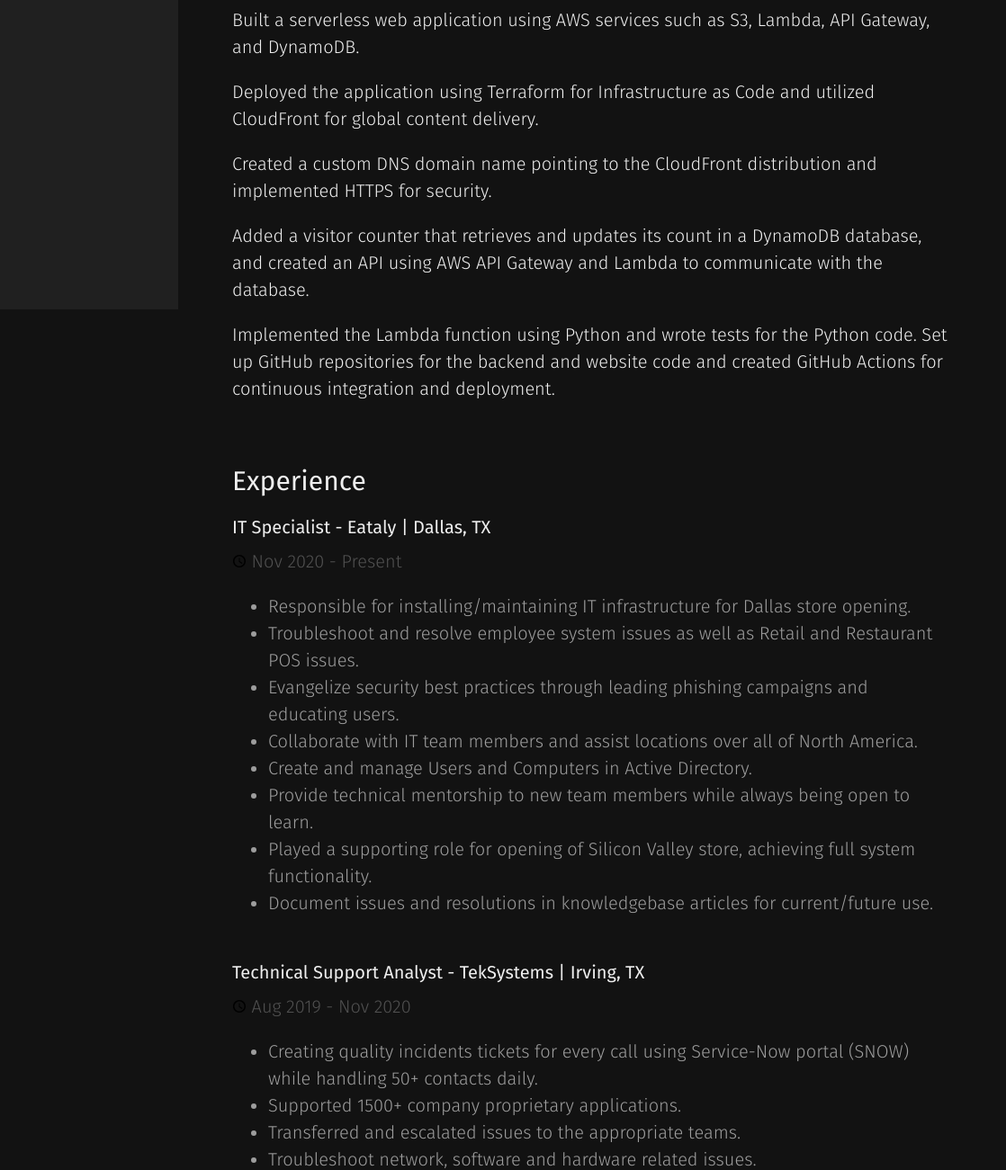
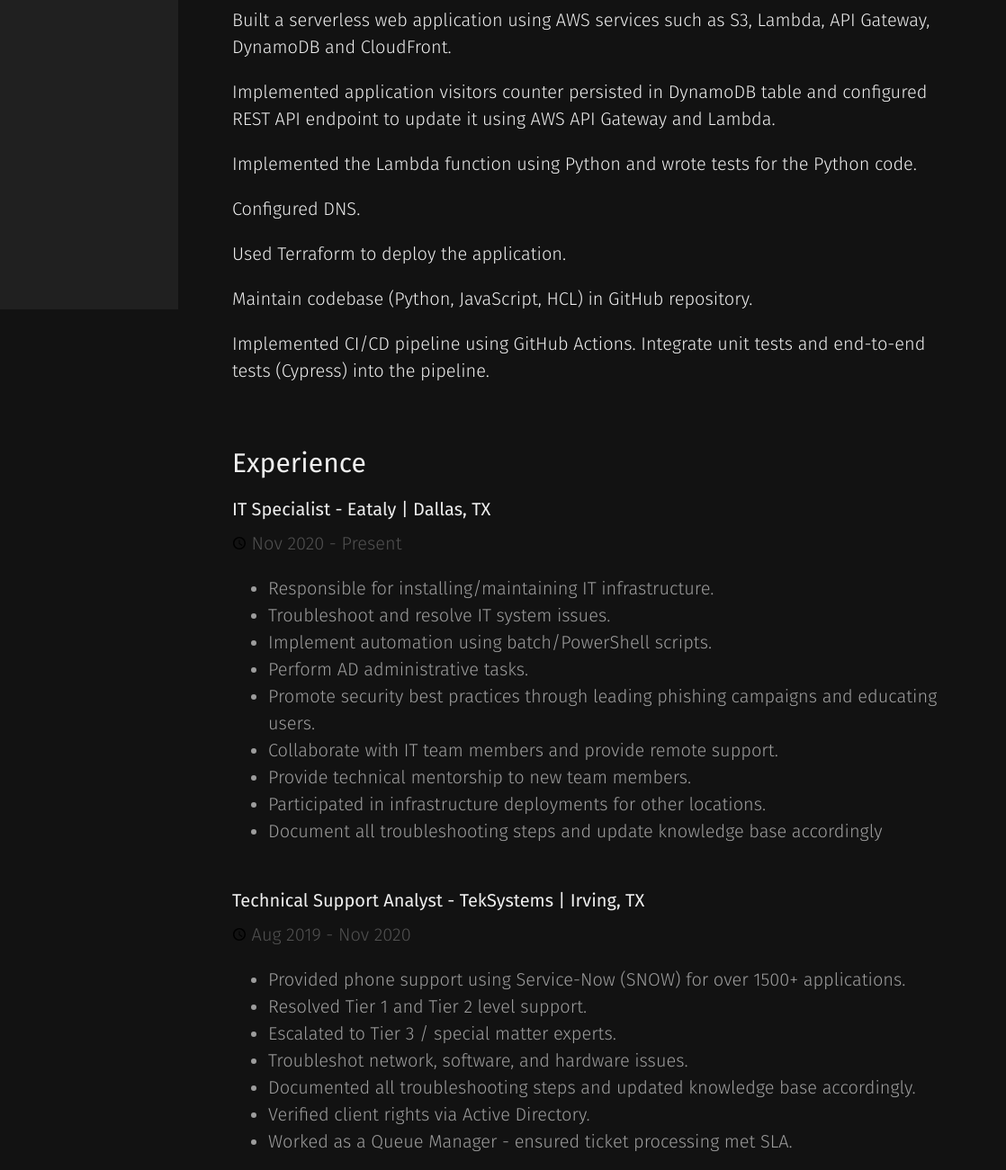
Before and after one commit to artiomkuchin/MyCloudResume-fronte, a plain HTML site: page frontend/index.html in a window 1280 px wide. Shown: the part 456-1757 px from the top of the page at 90% size, 162-1280 px from the left. Drawn offline with nearby package versions, Linux system fonts and the light colour scheme; no server answers.

Commit message:
Update index.html

```diff
--- a/frontend/index.html
+++ b/frontend/index.html
@@ -139,11 +139,13 @@
 <h5 class="list__title post__title">
         The Cloud Resume Challenge
 </h5>
-    <p>Built a serverless web application using AWS services such as S3, Lambda, API Gateway, and DynamoDB.</p>
-    <p>Deployed the application using Terraform for Infrastructure as Code and utilized CloudFront for global content delivery.
-    <p>Created a custom DNS domain name pointing to the CloudFront distribution and implemented HTTPS for security.</p>
-    <p>Added a visitor counter that retrieves and updates its count in a DynamoDB database, and created an API using AWS API Gateway and Lambda to communicate with the database.</p>
-    <p>Implemented the Lambda function using Python and wrote tests for the Python code. Set up GitHub repositories for the backend and website code and created GitHub Actions for continuous integration and deployment.</p>
+    <p>Built a serverless web application using AWS services such as S3, Lambda, API Gateway, DynamoDB and CloudFront.</p>
+    <p>Implemented application visitors counter persisted in DynamoDB table and configured REST API endpoint to update it using AWS API Gateway and Lambda.
+    <p>Implemented the Lambda function using Python and wrote tests for the Python code.</p>
+    <p>Configured DNS.</p>
+    <p>Used Terraform to deploy the application.</p>
+    <p>Maintain codebase (Python, JavaScript, HCL) in GitHub repository.</p>
+    <p>Implemented CI/CD pipeline using GitHub Actions. Integrate unit tests and end-to-end tests (Cypress) into the pipeline.</p>
 </div>
 <br>
 <h2 id="experience">Experience</h2>
@@ -160,15 +162,15 @@
 </div>
 <p>
     <ul>
-        <li>Responsible for installing/maintaining IT infrastructure for Dallas store opening.</li>
-      <li>Troubleshoot and resolve employee system issues as well as Retail and Restaurant POS issues.</li>
-      <li>Evangelize security best practices through leading phishing campaigns and educating users.</li>
-        <li>Collaborate with IT team members and assist locations over all of North America.</li>
-
-        <li>Create and manage Users and Computers in Active Directory.  </li>
-        <li>Provide technical mentorship to new team members while always being open to learn.</li>
-        <li>Played a supporting role for opening of Silicon Valley store, achieving full system functionality.</li>
-        <li>Document issues and resolutions in knowledgebase articles for current/future use.</li>
+        <li>Responsible for installing/maintaining IT infrastructure.</li>
+        <li>Troubleshoot and resolve IT system issues.</li>
+        <li>Implement automation using batch/PowerShell scripts.</li>
+        <li>Perform AD administrative tasks.</li>
+        <li>Promote security best practices through leading phishing campaigns and educating users.</li>
+        <li>Collaborate with IT team members and provide remote support.</li>
+        <li>Provide technical mentorship to new team members.</li>
+        <li>Participated in infrastructure deployments for other locations.</li>
+        <li>Document all troubleshooting steps and update knowledge base accordingly</li>
         <br>
     </ul>
 </p>
@@ -185,15 +187,13 @@
 </div>
 <p>
     <ul>
-        <li>Creating quality incidents tickets for every call using Service-Now portal (SNOW) while handling 50+ contacts daily.</li>
-        <li>Supported 1500+ company proprietary applications.</li>
-        <li>Transferred and escalated issues to the appropriate teams.</li>
-        <li>Troubleshoot network, software and hardware related issues.</li>
-        <li>Responded to service-related, support emails and calls via Helpdesk; escalating issues as required according to standard operating procedures.</li>
-        <li>Documented all issues and updated technical articles.</li>
-      <li>Verified client rights via Active Directory.</li>
-      <li>Provided Tier 1 and Tier 2 level support.</li>
-      <li>Worked as a Queue Manager updating missing information on tickets and ensuring tickets meet SLA.</li>
+        <li>Provided phone support using Service-Now (SNOW) for over 1500+ applications.</li>
+        <li>Resolved Tier 1 and Tier 2 level support.</li>
+        <li>Escalated to Tier 3 / special matter experts.</li>
+        <li>Troubleshot network, software, and hardware issues.</li>
+        <li>Documented all troubleshooting steps and updated knowledge base accordingly.</li>
+        <li>Verified client rights via Active Directory.</li>
+        <li>Worked as a Queue Manager - ensured ticket processing met SLA.</li>
         </ul>
 </p>
 <br>
```
